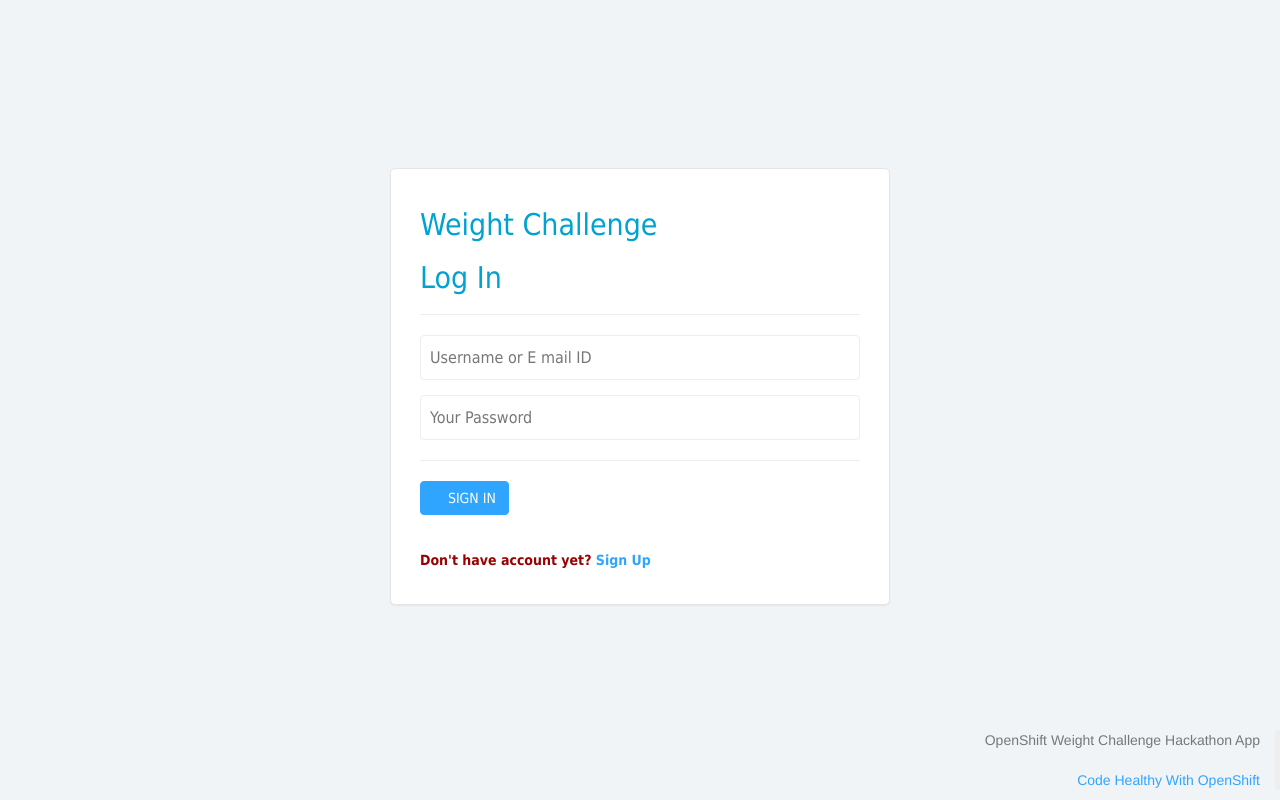
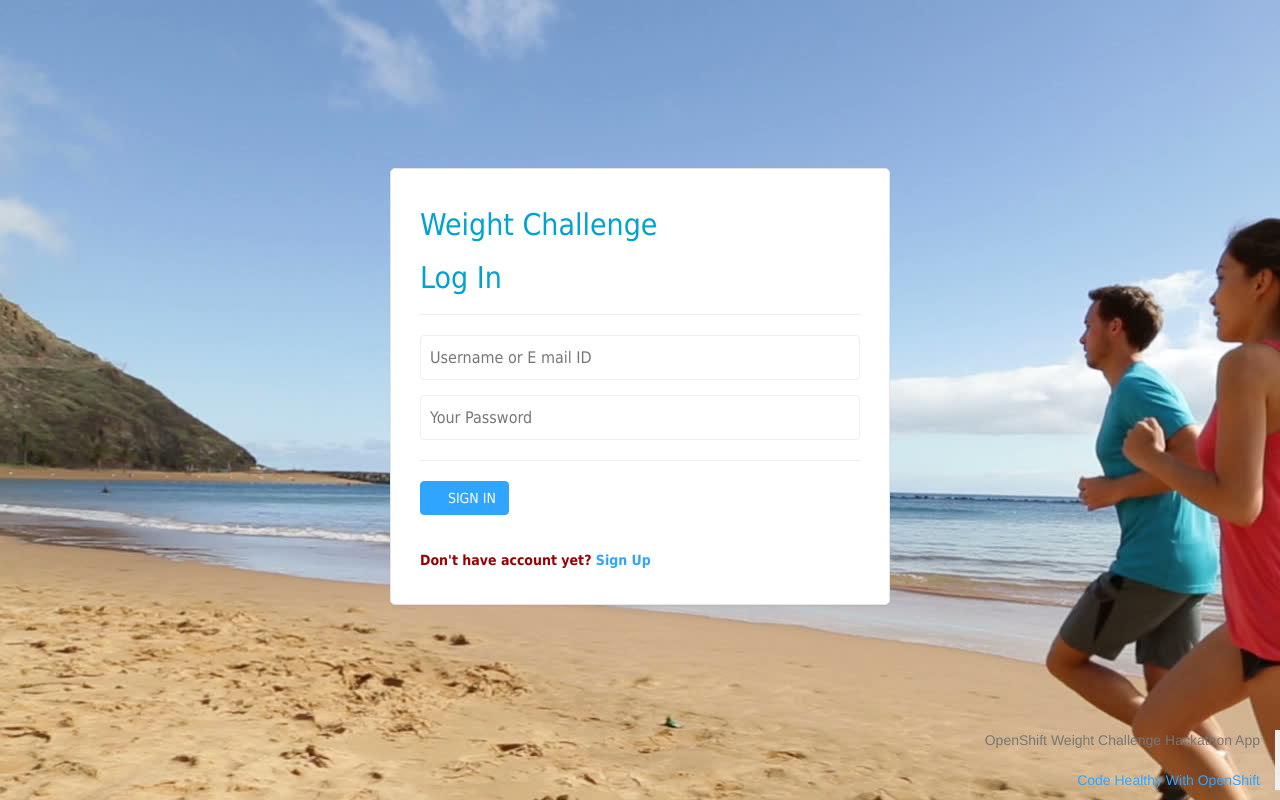
Before and after one commit to mohamadcharaf/weightchallenge, a PHP site: page /index.php in a window 1280 px wide. Run offline with PHP 8.4, Linux system fonts and the light colour scheme; some web fonts are replaced.

Commit message:
Moved background image to CSS
And restored style lost in previous push

```diff
--- a/common_top.php
+++ b/common_top.php
@@ -99,7 +99,7 @@ function addNotification( $uid, $data, $msgType ){
   <link rel='stylesheet' type='text/css' media='screen' href='bootstrap/css/bootstrap-table.css' />
   <link rel='stylesheet' type='text/css' media='screen' href='bootstrap/css/styles.css' />
 </head>
-<body background="./img/background.jpg">
+<body>
 <?php
 if( $user->is_loggedin() ){
 ?>
--- a/style.css
+++ b/style.css
@@ -2,7 +2,9 @@
 /* CSS Document */
 
 body{
-	background:#f1f9f9;
+    background-image: url( 'images/background.jpg' ) !important;
+/*  background:#f1f9f9; */
+    background-color: #cccccc;
 }
 
 .form-signin {
```
